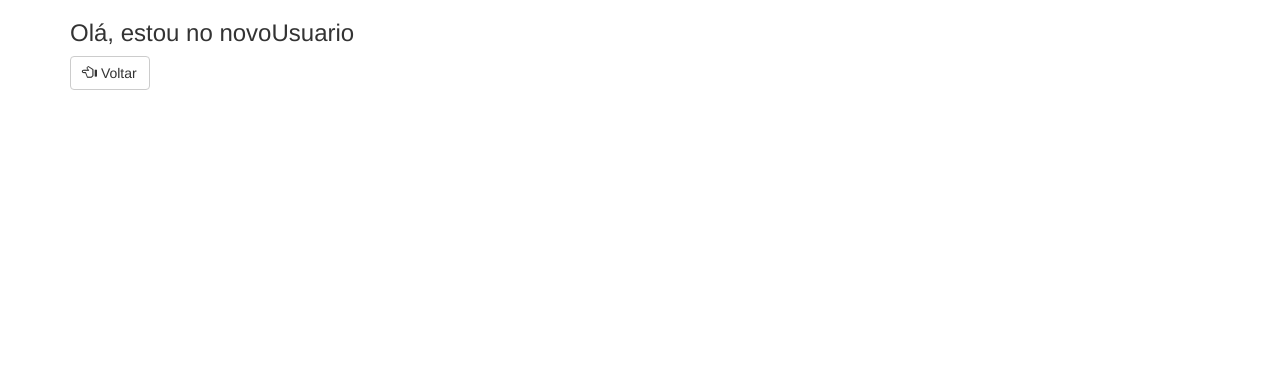
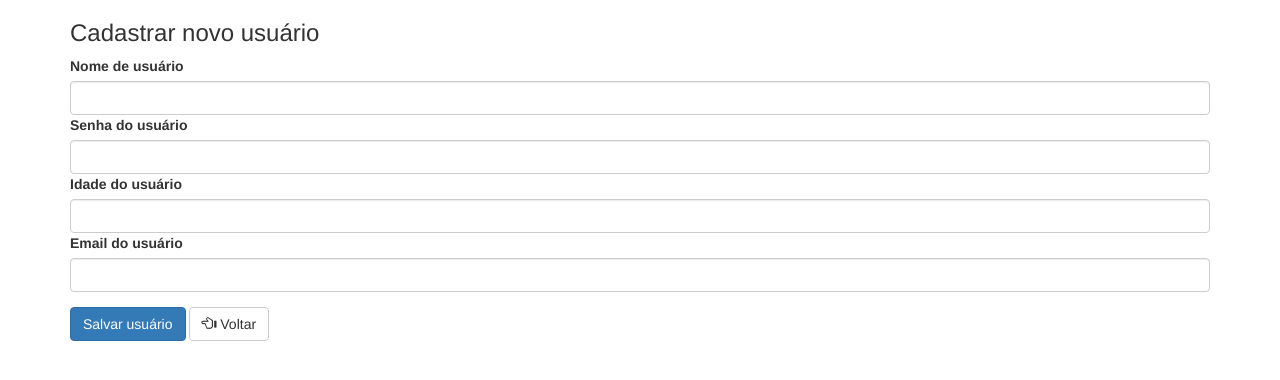
Before and after one commit to thiagobitencourt/webdev-2, a website: page ThiagoBitencourt/spa/index.html at #!/novoUsuario in a window 1280 px wide. Drawn offline with nearby package versions, Linux system fonts and the light colour scheme; some packages are replaced by stand-ins of ours.

Commit message:
Adicionar formulário para a página /novoUsuario

```diff
--- a/ThiagoBitencourt/spa/novoUsuario.html
+++ b/ThiagoBitencourt/spa/novoUsuario.html
@@ -1,6 +1,30 @@
-<h3>Olá, estou no novoUsuario</h3>
+  <h3>Cadastrar novo usuário</h3>
+  <div class="row">
+    <div class="col-md-12">
+      <label>Nome de usuário</label>
+      <input type="text" class="form-control" ng-model="novoUsuario.username">
+    </div>
 
-<a ui-sref="listaUsuarios" class="btn btn-default">
-  <i class="glyphicon glyphicon-hand-left"></i>
-  Voltar
-</a>
+    <div class="col-md-12">
+      <label>Senha do usuário</label>
+      <input type="text" class="form-control" ng-model="novoUsuario.password">
+    </div>
+
+    <div class="col-md-12">
+      <label>Idade do usuário</label>
+      <input type="text" class="form-control" ng-model="novoUsuario.age">
+    </div>
+
+    <div class="col-md-12">
+      <label>Email do usuário</label>
+      <input type="text" class="form-control" ng-model="novoUsuario.email">
+    </div>
+  </div>
+
+  <div style="margin-top: 15px">
+    <button  type="button" ng-click="salvarNovoUsuario(novoUsuario)" class="btn btn-primary">Salvar usuário</button>
+    <a ui-sref="listaUsuarios" class="btn btn-default">
+      <i class="glyphicon glyphicon-hand-left"></i>
+      Voltar
+    </a>
+  </div>
```
